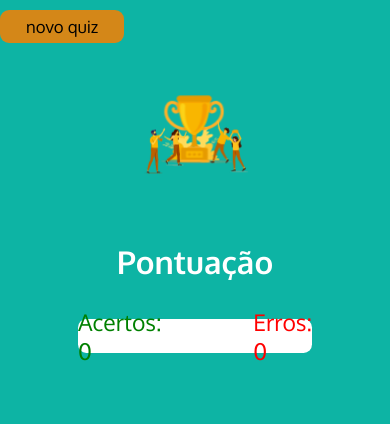
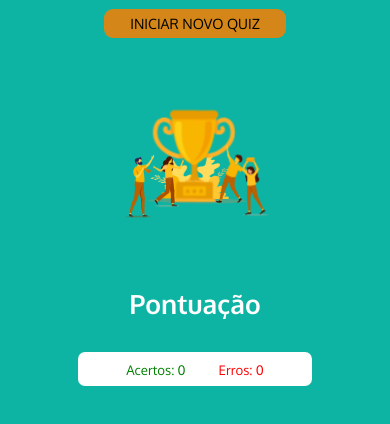
Before and after one commit to maxassis/projeto-quiz, a React (Create React App) app: page /result in a window 390 px wide. Shown: the top 424 px of the page. Built offline with nearby package versions, Linux system fonts and the light colour scheme.

Commit message:
melhorando o responsivo

```diff
--- a/src/styles/global.js
+++ b/src/styles/global.js
@@ -1,4 +1,5 @@
 import { createGlobalStyle } from "styled-components";
+import styled from 'styled-components'
 
 const GlobalStyles = createGlobalStyle`
 
@@ -21,6 +22,14 @@ img {
 html {
   font-size: 65.5%;
   background-color: #0db4a4;
+
+  @media (max-width: 600px) {
+    font-size: 55%;
+
+
+  }
+
+
 }
 
 button {
--- a/src/templates/Confirm/styles.js
+++ b/src/templates/Confirm/styles.js
@@ -15,14 +15,28 @@ export const ButtonConfirm = styled.button`
     background-color: #f77f00d9;
     padding: 6px 26px;
     border-radius: 9px;
+    transition: all 0.3s;
+
+    :hover{
+      background-color: #FF7600;
+      color: white;
+    }
+
 
 `
 
 export const ButtonCancel = styled.button`
-    background-color: #0A1931;
+    background-color: #0C4271;
     padding: 6px 26px;
     border-radius: 9px;
     color: white;
+    transition: all 0.3s;
+
+    :hover{
+      background-color: #0A1931;
+      color: white;
+    }
+
 
 `
 
--- a/src/templates/Home/index.js
+++ b/src/templates/Home/index.js
@@ -37,7 +37,7 @@ export function Home() {
       <S.Main>
         <form>
           <S.WrapperSubtitle>
-            <h3 variante="h6">
+            <h3>
               Quantas questões você quer responder?
             </h3>
 
--- a/src/templates/Home/styles.js
+++ b/src/templates/Home/styles.js
@@ -8,6 +8,12 @@ export const WrapperLottie = styled.div`
   width: 60%;
   margin: 0 auto;
   margin-top: 1rem;
+
+  @media (max-width: 600px) {
+    margin-top: 5rem;
+  }
+
+
 `;
 
 export const Main = styled.div`
@@ -21,7 +27,16 @@ export const Main = styled.div`
   width: 100%;
   max-width: 77%;
   margin: 2rem auto;
-`;
+
+  @media (max-width: 600px) {
+    max-width: 80%;
+  }
+
+  @media (max-width: 480px) {
+    max-width: 95%;
+    padding: 5rem 0.9rem;
+  }
+`
 
 export const WrapperButton = styled.div`
   margin-top: 4.375rem;
@@ -32,6 +47,13 @@ export const WrapperButton = styled.div`
     background-color: #f77f00d9;
     padding: 6px 26px;
     border-radius: 9px;
+    transition: all 0.3s;
+
+    :hover{
+      background-color: #FF7600;
+      color: white;
+    }
+
   }
 `;
 
@@ -43,6 +65,11 @@ export const WrapperSubtitle = styled.div`
   h3 {
     color: black;
     font-size: 2rem;
+
+    @media (max-width: 480px) {
+    text-align: center;
+  }
+
   }
 `;
 
--- a/src/templates/Questions.js/styles.js
+++ b/src/templates/Questions.js/styles.js
@@ -13,11 +13,16 @@ export const WrapperLottie = styled.div`
   width: 50%;
   margin-top: 1rem;
 
+  @media (max-width: 600px) {
+    margin-top: 5rem;
+  }
+
 `
 
 export const WrapperQuestions = styled.div`
   display: flex;
-  width: 80%;
+  width:100%;
+  max-width: 80%;
   height: 100vh;
   background-color: white;
   flex-direction: column;
@@ -38,6 +43,16 @@ export const WrapperQuestions = styled.div`
     font-size: 2.1rem;
   }
 
+  @media (max-width: 600px) {
+    max-width: 90%;
+  }
+
+  @media (max-width: 480px) {
+    max-width: 95%;
+    padding: 2rem;
+  }
+
+
 `
 export const WrapperInputs = styled.div`
   width: 100%;
@@ -49,10 +64,11 @@ export const WrapperInputs = styled.div`
     gap: 0.7rem;
     display: flex;
     flex-direction: column;
+
+    @media (max-width: 480px) {
+    gap: 1.7rem;
   }
-
-
-
+  }
 `
 export const Label = styled.label`
   font-size: 1.4375rem;
@@ -63,8 +79,12 @@ export const ButtonNext = styled.button`
     background-color: #f77f00d9;
     padding: 0.6rem 2.6rem;
     border-radius: 0.9rem;
+    transition: all 0.3s;
 
-
+    :hover{
+      background-color: #FF7600;
+      color: white;
+    }
 `
 
 export const WrapperButton = styled.div`
--- a/src/templates/Result/index.js
+++ b/src/templates/Result/index.js
@@ -25,9 +25,11 @@ export function Result() {
   return (
     <Container>
       <S.WrapperResults>
+        <S.WrapperButtonBack>
         <Link to="/" style={{textDecoration: "none"}}>
-        <S.ButtonBack>novo quiz</S.ButtonBack>
+        <S.ButtonBack>INICIAR NOVO QUIZ</S.ButtonBack>
         </Link>
+        </S.WrapperButtonBack>
 
         <S.WrapperLottie>
           <Lottie options={defaultOptions} />
--- a/src/templates/Result/styles.js
+++ b/src/templates/Result/styles.js
@@ -1,18 +1,37 @@
 import styled from "styled-components";
 
 export const WrapperMain = styled.div``
+
+export const WrapperButtonBack = styled.div`
+    display: flex;
+    justify-content: center;
+
+`
 
 export const ButtonBack = styled.button`
     background-color: #f77f00d9;
     padding: 6px 26px;
     border-radius: 9px;
     margin-top: 1rem;
+    transition: all 0.3s;
+
+    :hover{
+      background-color: #FF7600;
+      color: white;
+      transform: scale(1.1);
+    }
+
+
 `
 
 export const WrapperLottie = styled.div`
     width: 40%;
     display: flex;
     margin: 0 auto;
+
+    @media (max-width: 480px) {
+        width: 55%;
+    }
 `
 
 
@@ -56,6 +75,15 @@ export const WrapperScore = styled.div`
 
     span {
         font-size:2.1875rem;
+
+        @media (max-width: 480px) {
+        font-size: 1.5rem;
+    }
+    }
+
+    @media (max-width: 480px) {
+        gap:3.75rem;
+
     }
 
 
@@ -86,7 +114,8 @@ export const WrapperAnswer = styled.div`
 
 export const CorrectQuestion = styled.div`
     margin-top: 3.75rem;
-    width: 70%;
+    width: 100%;
+    max-width: 70%;
     margin: auto;
     display: flex;
     flex-direction: column;
@@ -104,6 +133,16 @@ export const CorrectQuestion = styled.div`
         margin-bottom: 5rem;
     }
 
+    @media (max-width: 600px) {
+    max-width: 90%;
+  }
+
+  @media (max-width: 480px) {
+    max-width: 95%;
+    padding: 2rem;
+  }
+
+
 `
 
 export const QuestionTitle = styled.div`
```
